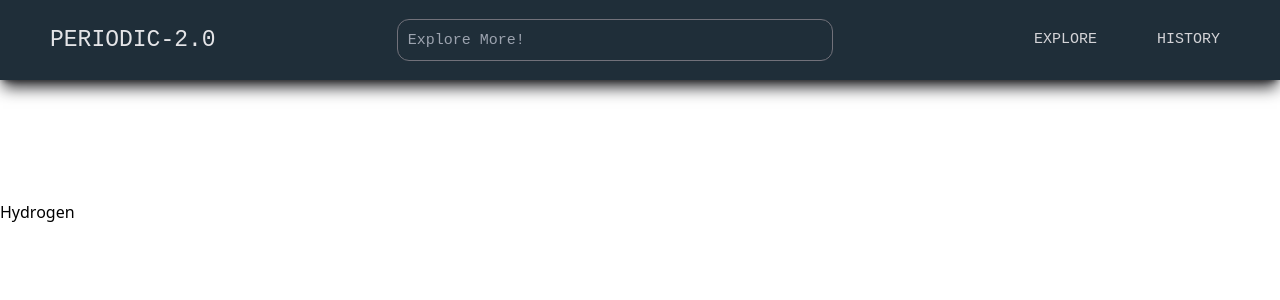
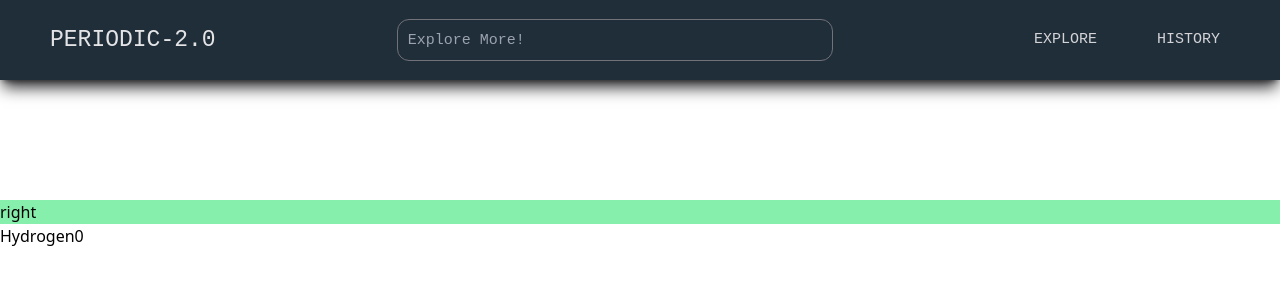
Before and after one commit to priyanshu082/periodix, a Next.js app: page /elementpage in a window 1280 px wide. Shown: the top 300 px of the page. Built offline with nearby package versions, Linux system fonts and the light colour scheme.

Commit message:
use context is perfectly working and updating the values

```diff
--- a/src/app/elementpage/page.jsx
+++ b/src/app/elementpage/page.jsx
@@ -1,15 +1,47 @@
 'use client'
+import { myDebounce } from '@/utils/debounce'
 import  {usePeriodicTable}  from '../../useContext/UseContext'
-import React, { useContext } from 'react'
+import React, { useState } from 'react'
 
 const Page = () => {
 
-    const element2=require('../../utils/data.json')
-    const [element,setElement]=usePeriodicTable()
+
+    const [tableData,element,setElement,number,setNumber]=usePeriodicTable()
+
+
+    const updateElement=(number)=>{
+        setElement(tableData[number])
+    }
+
+
+
+    console.log(number)
+     console.log(element)
+     console.log(tableData[number])
 
     return (
       <div className='pt-[200px]'>
+        <div
+        className={`${number===0 ? "hidden" : "flex"} bg-yellow-300`}
+        onClick={() => setNumber(prevNumber => {
+            const newNumber = prevNumber - 1;
+            updateElement(newNumber);
+            return newNumber;
+        })}
+        >
+            left
+        </div>
+        <div
+        className={`${number===117 ? "hidden" : "flex"} bg-green-300`}
+        onClick={() => setNumber(prevNumber => {
+            const newNumber = prevNumber + 1;
+            updateElement(newNumber);
+            return newNumber;
+        })}        >
+            right
+        </div>
         {element.name}
+            {number}
       </div>
     )
 }
--- a/src/components/Navabr.jsx
+++ b/src/components/Navabr.jsx
@@ -9,15 +9,7 @@ const Navabr = () => {
   const data = require("../utils/data.json");
   const [display, setDisplay] = useState(false);
 
-
-
-
-
-  const [setElement] =usePeriodicTable()
-
-
-
-
+  const [tableData,element,setElement,number,setNumber] =usePeriodicTable()
 
   const [filterData, setFilterData] = useState(data);
   const [searchQuery, setSearchQuery] = useState("");
@@ -28,6 +20,10 @@ const Navabr = () => {
   };
 
   const debounceString = myDebounce(functToSetQuery, 1);
+
+  const updateElement=(number)=>{
+    setElement(data[number])
+  }
 
   useEffect(() => {
     if (searchQuery !== "") {
@@ -56,7 +52,7 @@ const Navabr = () => {
         <div className="flex flex-row items-center border-[0.5px] border-zinc-500 rounded-xl pr-[10px]">
           <div
             onClick={() => setDisplay(true)}
-            className="  rounded-xl px-[10px] flex flex-row items-center"
+            className="rounded-xl px-[10px] flex flex-row items-center"
           >
             <input
               className="bg-transparent h-[40px] w-[30vw] outline-none placeholder:text-[15px] placeholder:font-light"
@@ -95,7 +91,12 @@ const Navabr = () => {
           <div className="w-[100%] h-[90%] overflow-scroll scrollbar-hide">
             {filterData.map((data, key) => (
               <div
-              onClick={()=>setElement(data)}
+              onClick={()=>setNumber(prevNumber=>{
+                const newNumber=data.number-1;
+                updateElement(newNumber);
+                setDisplay(false)
+                return newNumber
+              })}
               key={key} className="">
                 <SearchElementCard data={data} />
               </div>
--- a/src/useContext/UseContext.jsx
+++ b/src/useContext/UseContext.jsx
@@ -1,5 +1,6 @@
 'use client'
-import React, { createContext, useContext, useState } from 'react'
+import React, { createContext, useContext, useEffect, useState } from 'react'
+
 
 export const TableContext=createContext();
 
@@ -7,10 +8,13 @@ export const TableProvider = ({children}) => {
 
     const data=require('../utils/data.json')
 
-    const [element, setElement]=useState(data[0]);
+    const [tableData,setTableData]=useState(data)
+
+    const [number,setNumber]=useState(0);
+    const [element, setElement]=useState(tableData[number]);
 
   return (
-    <TableContext.Provider value={[element,setElement]}>
+    <TableContext.Provider value={[tableData,element,setElement,number,setNumber]}>
         {children}
     </TableContext.Provider>
   )
--- a/src/utils/debounce.js
+++ b/src/utils/debounce.js
@@ -1,11 +1,8 @@
 export const myDebounce=(fn,time)=>{
     let timer
-
     const debounce=(...args)=>{
         if(timer) clearInterval(timer);
-
         timer=setTimeout(() => fn(...args), time);
     }
-
     return debounce
 }
```
